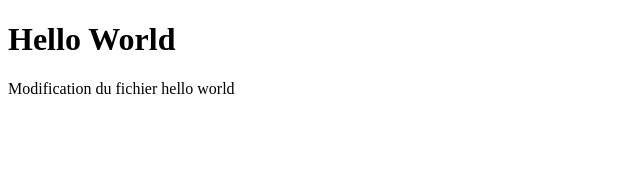
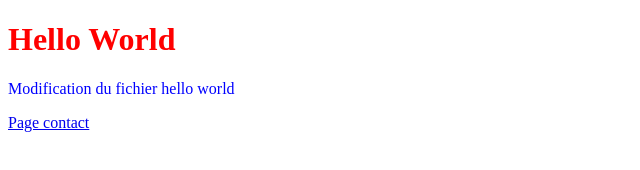
Before and after one commit to INSSET/m1-isri-2024-2025-Courtin-Coin-Theo, a plain HTML site: page index.html in a window 1280 px wide. Shown: the whole page, without its empty margins (0-640 px from the left). Drawn offline with Linux system fonts and the light colour scheme.

Commit message:
TD1 Question 12 + ajout css

```diff
--- a/index.html
+++ b/index.html
@@ -1,7 +1,11 @@
 <!DOCTYPE html>
 <html>
+    <head>
+        <link href="css/ligne.css" rel="stylesheet">
+    </head>
     <body>
         <h1>Hello World</h1>
         <p>Modification du fichier hello world</p>
+        <a href="contact.html">Page contact</a>
     </body>
 </html>
```
